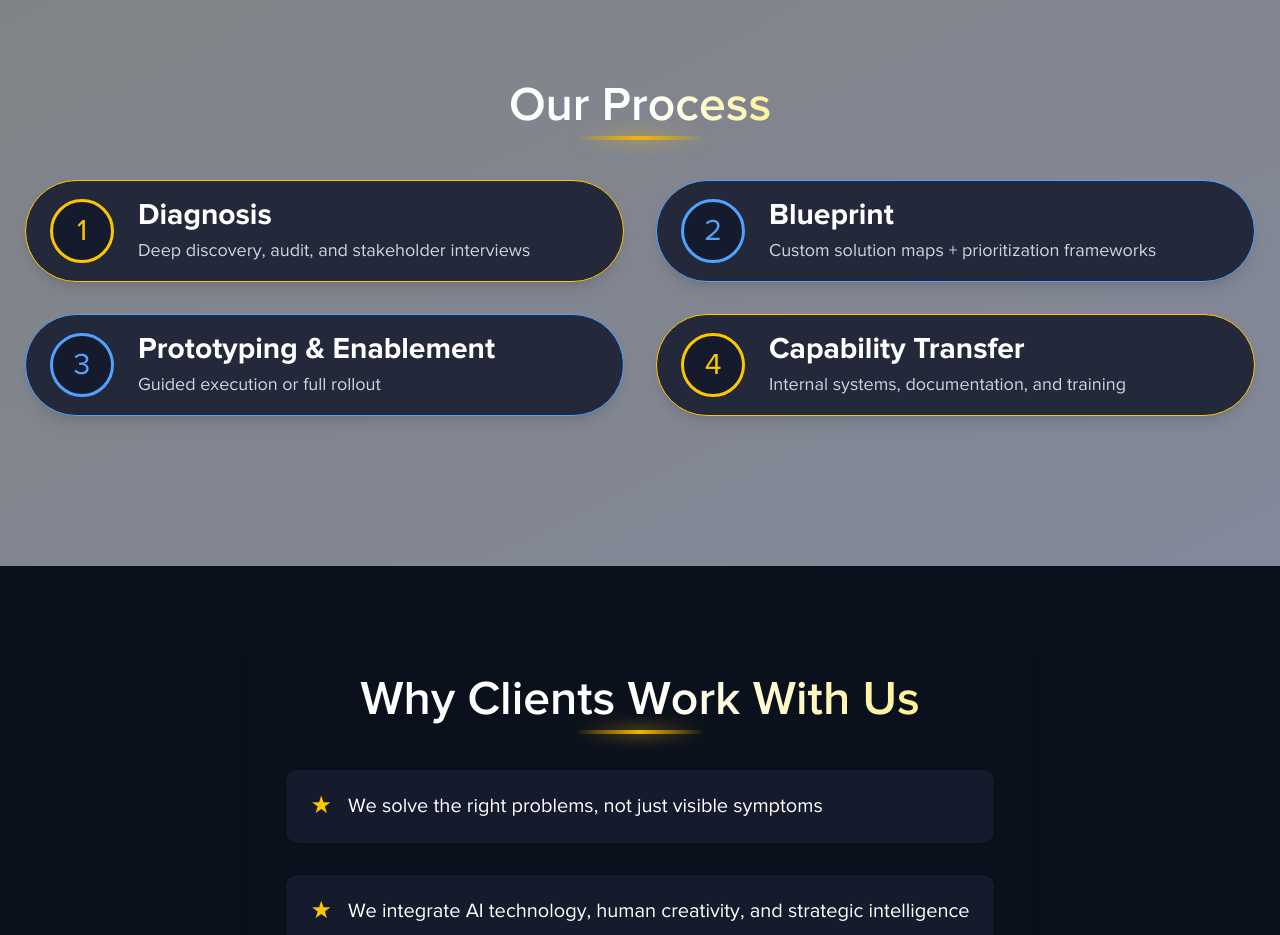
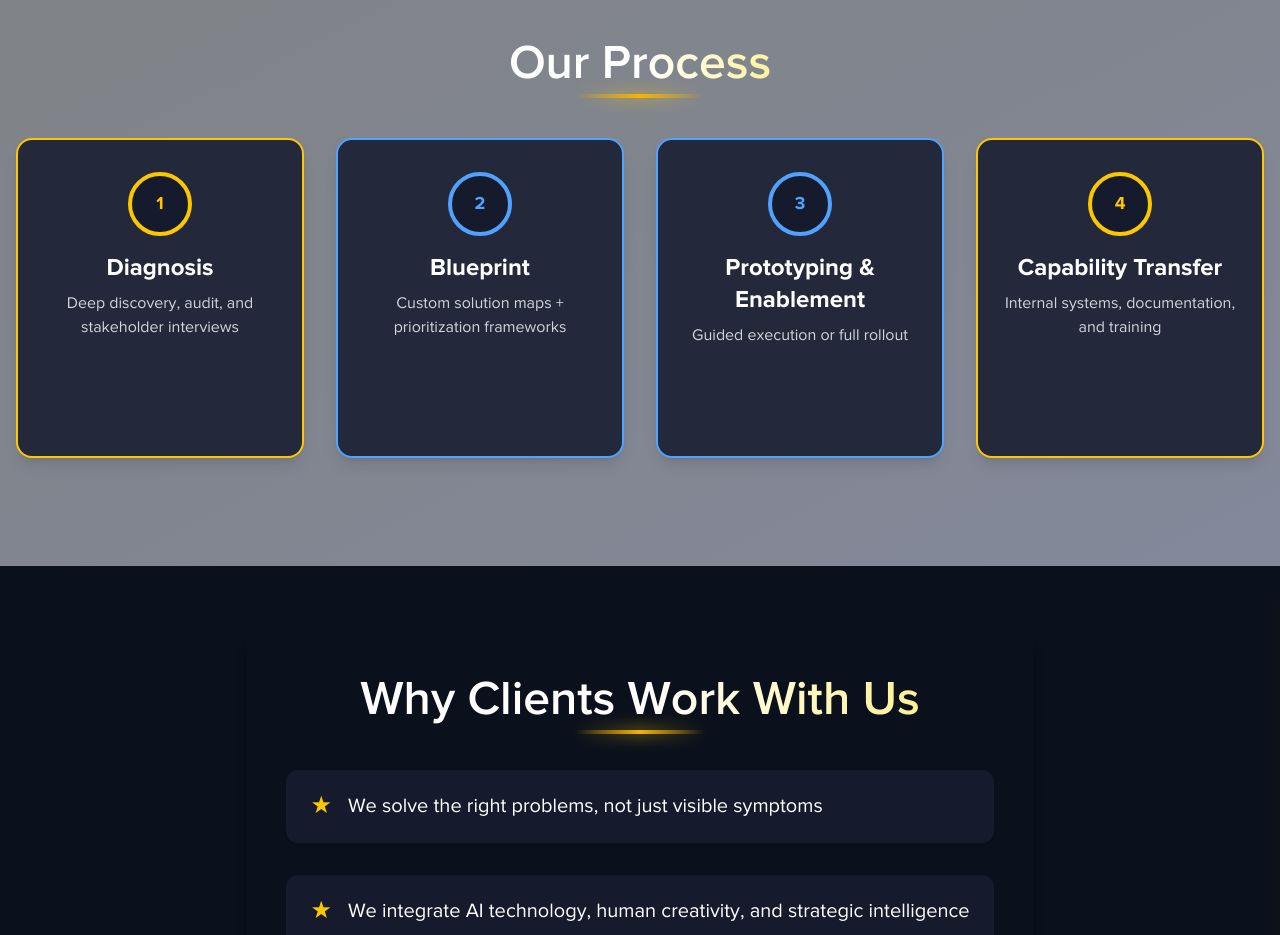
Before and after one commit to judeandy1999/vamossy.com, a Next.js app: page /consulting in a window 1280 px wide. Shown: the part 1940-2875 px from the top of the page. Built offline with nearby package versions, Linux system fonts and the light colour scheme; no server answers.

Commit message:
feat: enhance layout and styling of OurProcess component for improved user experience

```diff
--- a/components/consulting/our-process.jsx
+++ b/components/consulting/our-process.jsx
@@ -21,20 +21,27 @@ export default function OurProcess() {
     <Container variant="transparent-gradient" className="items-center min-h-[80vh]">
       <div className="flex flex-col items-center">
         <Title variant="h2" title="Our Process" underlineEffect={true} className="!mb-10"/>
-        <div className="w-full flex flex-col md:flex-row md:flex-wrap md:justify-center gap-8 mx-auto">
+        <div className="w-full grid grid-cols-1 sm:grid-cols-2 lg:grid-cols-4 gap-6 md:gap-8 mx-auto">
           {ourProcess.map((step, idx) => (
             <div
               key={idx}
-              className={`flex items-center bg-[#23283a] rounded-full border-1 ${stepBorderColors[idx]} px-6 py-4 w-full md:w-[48%] shadow-lg`}
+              className={`flex flex-col items-center bg-[#23283a] rounded-2xl border-2 ${stepBorderColors[idx]} px-6 py-8 w-full min-h-[320px] shadow-lg transition-transform hover:scale-105`}
             >
               {/* Icon Circle */}
-              <div className={`flex items-center justify-center rounded-full border-3 ${stepBorderColors[idx]} bg-[#151B2C] w-16 h-16 mr-6`}>
-                <span className={`text-3xl ${stepIconBgColors[idx]}`}>{idx + 1}</span>
+              <div className={`flex flex-col items-center justify-center rounded-full border-4 ${stepBorderColors[idx]} bg-[#151B2C] w-16 h-16 mb-4`}>
+                {step.icon && (
+                  <img
+                    src={step.icon}
+                    alt={step.title}
+                    className="w-7 h-7 mb-1 object-contain"
+                  />
+                )}
+                <span className={`text-lg font-bold ${stepIconBgColors[idx]}`}>{idx + 1}</span>
               </div>
               {/* Step Content */}
-              <div className="flex flex-col flex-1">
-                <div className="font-bold text-3xl text-white mb-1">{step.title}</div>
-                <div className="text-gray-300 text-lg">{step.description}</div>
+              <div className="flex flex-col items-center flex-1 text-center">
+                <div className="font-bold text-xl sm:text-2xl text-white mb-2">{step.title}</div>
+                <div className="text-gray-300 text-sm sm:text-base">{step.description}</div>
               </div>
             </div>
           ))}
```
